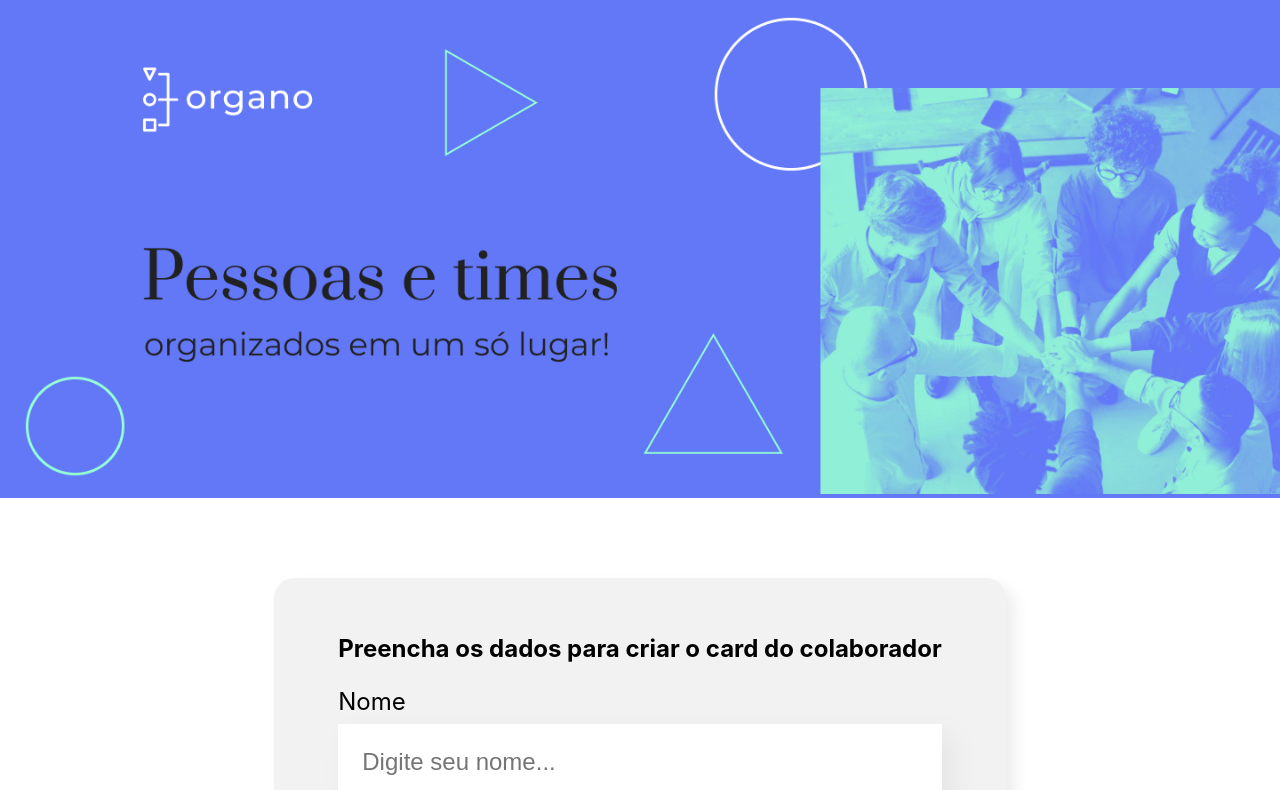
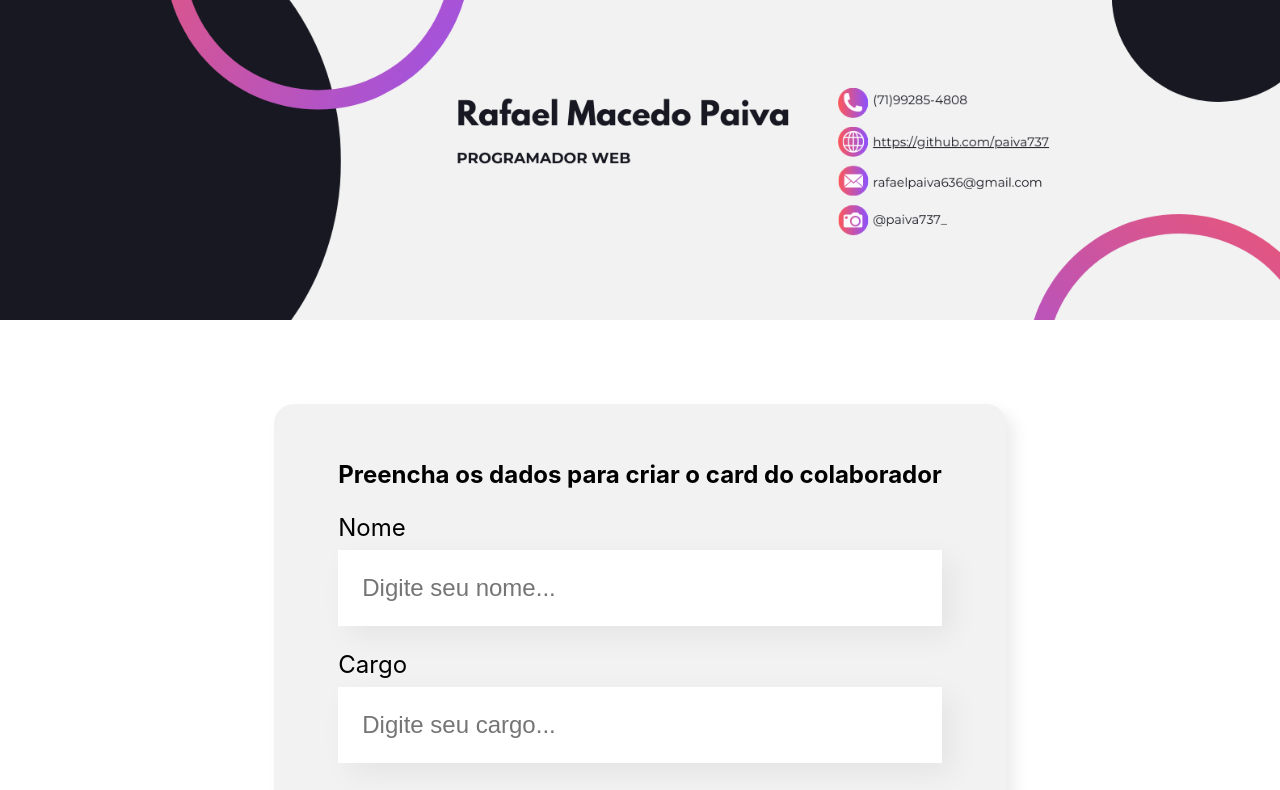
Before and after one commit to paiva737/SiteReact, a React (Create React App) app: page / in a window 1280 px wide. Shown: the top 790 px of the page. Built offline with nearby package versions, Linux system fonts and the light colour scheme.

Commit message:
mudando banner

```diff
--- a/src/componentes/Banner/Banner.css
+++ b/src/componentes/Banner/Banner.css
@@ -1,8 +1,10 @@
 .banner {
-    background-color: #6278F7;
+    background-color: #fff;
     text-align: center;
+
 }
 
 .banner img {
     max-width: 100%;
+    width: 100%;
 }
--- a/src/componentes/Banner/Banner.js
+++ b/src/componentes/Banner/Banner.js
@@ -5,7 +5,7 @@ export const Banner = () => {
     // JSX
     return (
         <header className="banner">
-            <img src="/imagens/banner.png" alt="O banner principal da página do Organo"/>
+            <img src="/imagens/banner2.png" alt="O banner principal da página do Organo"/>
         </header>
     )
 }
```
Also changed, not shown: public/imagens/banner.png (deleted), public/imagens/banner2.png (added).
